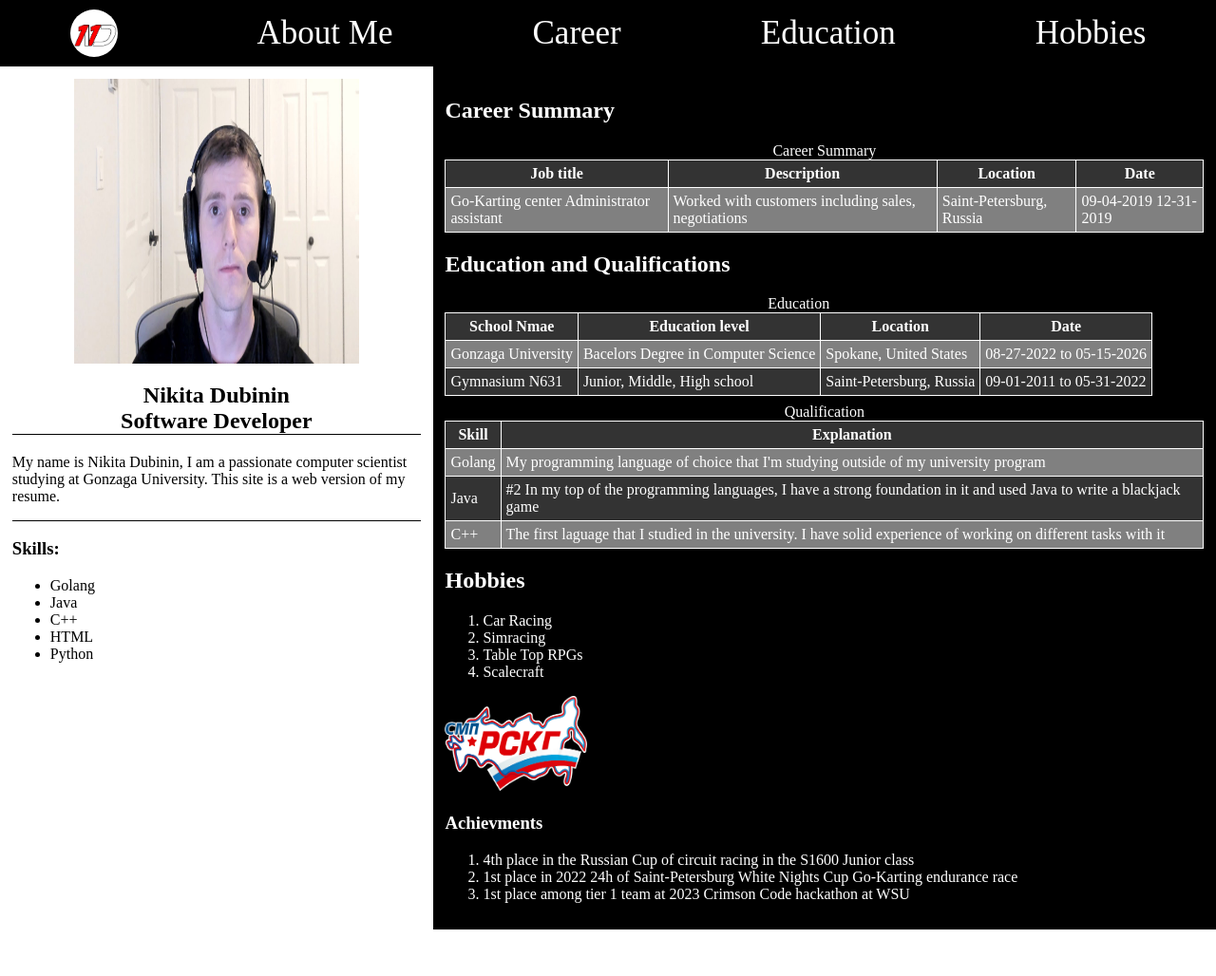
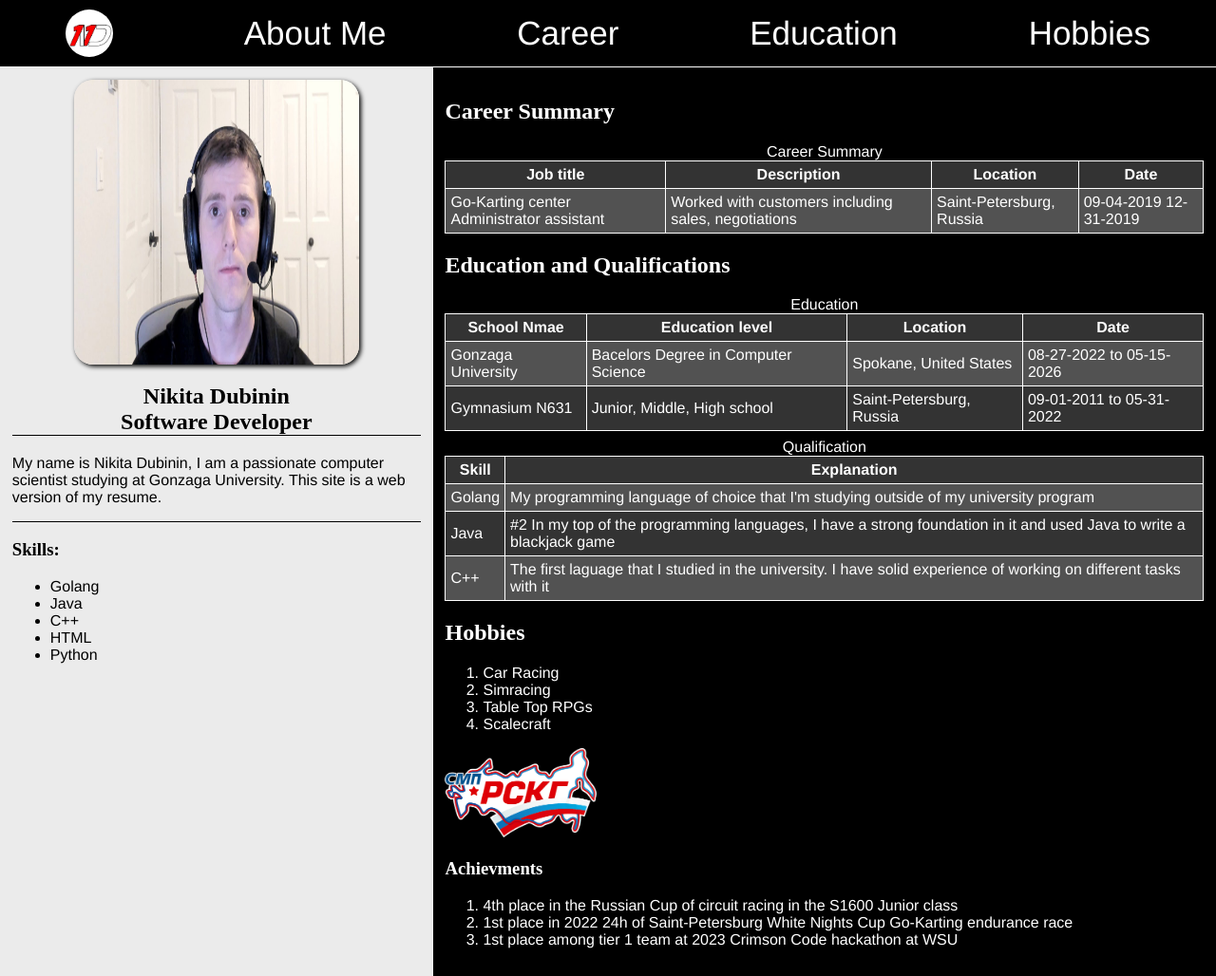
Before and after one commit to Frolower/CPSC332-Portfolio-Web-Site, a plain HTML site: page docs/HW3/index.html in a window 1280 px wide. Shown: the whole page at 95% size. Before the commit the page ends 979 px from the top, so only its background shows below. Drawn offline with Linux system fonts and the light colour scheme.

Commit message:
extra credit tasks implemented

```diff
--- a/docs/HW3/style.css
+++ b/docs/HW3/style.css
@@ -8,6 +8,11 @@ Nikita Dubinin
 body {
     padding: 0;
     margin: 0;
+    font-family: Helvetica; /* EXTRA CREDIT custom font */
+}
+
+h1, h2, h3 {
+    font-family: 'Oswald'; /* EXTRA CREDIT custom font */
 }
 
 .nav_button {
@@ -35,12 +40,20 @@ navbar {
     background-color: black;
     opacity: 10;
     color: white;
+    border-bottom: 1px solid white;
 }
 
 .profile_picture {
     height: 300px;
     width: 300px;
+    border-radius: 20px;
+    box-shadow: 2px 2px 5px black; /* EXTRA CREDIT special effect */
 }
+
+.profile_picture:hover {
+    box-shadow: 5px 5px 10px black;
+}
+
 
 .picture_div {
     display: flex;
@@ -63,8 +76,8 @@ th, td {
 }
 
 .rcrs_logo {
-    height: 100px;
-    width: 150px;
+    height: 20%;
+    width: 20%;
 }
 
 .main_div {
@@ -77,6 +90,7 @@ th, td {
 
 .div_left {
     width: 35%;
+    background-color: rgb(235, 235, 235);
 }
 
 .div_right {
@@ -99,5 +113,5 @@ tr:nth-child(odd) {
 }
 
 tr:nth-child(even) {
-    background-color: gray;
+    background-color: rgb(82, 82, 82);
 }
```
